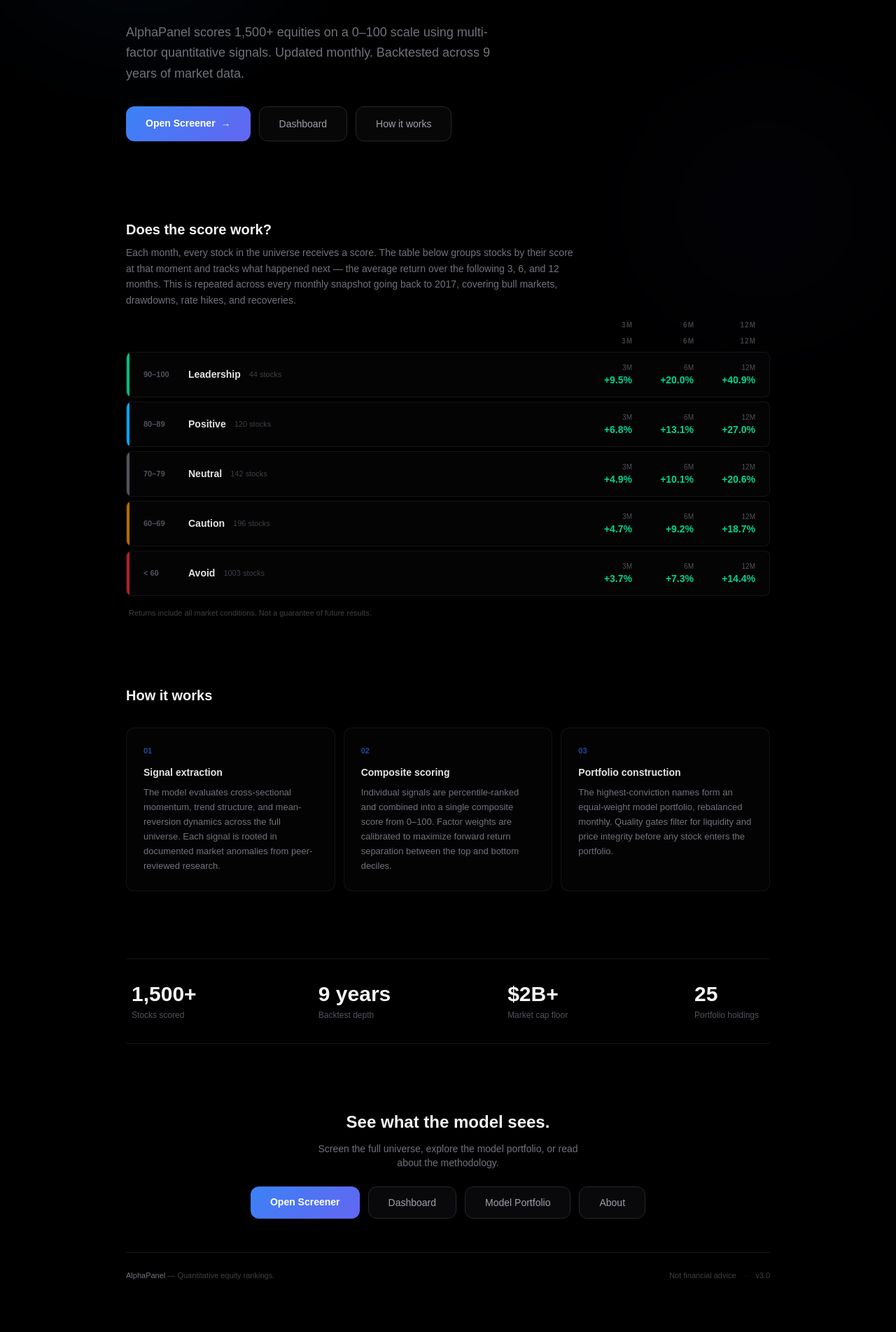
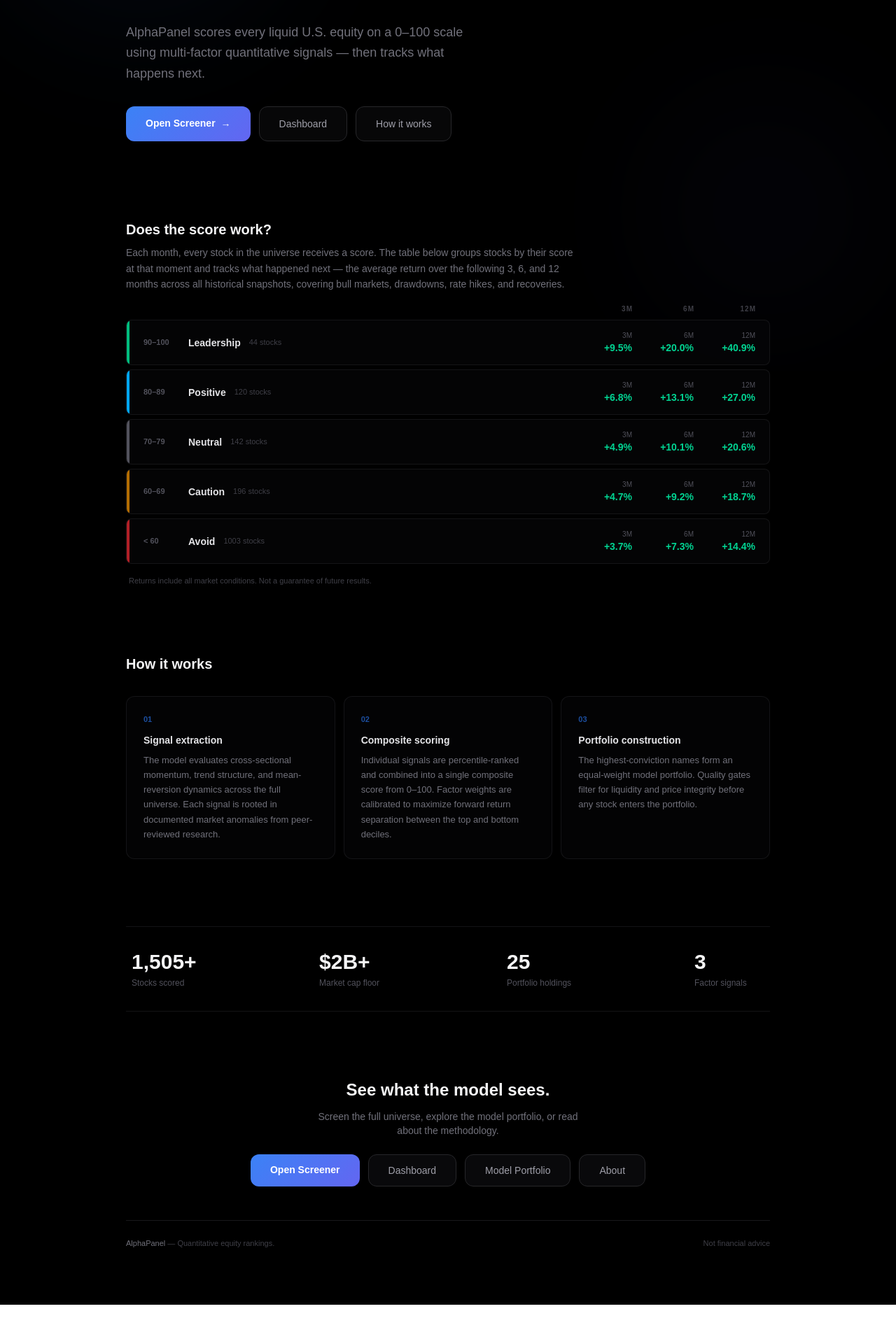
Before and after one commit to mdaly0277/marketintel, a Next.js app: page / in a window 1280 px wide. Shown: the part 270-2174 px from the top of the page at 70% size. After the commit the page ends 2135 px from the top, so only its background shows below. Built offline with nearby package versions, Linux system fonts and the light colour scheme.

Commit message:
homepage final

```diff
--- a/app/page.tsx
+++ b/app/page.tsx
@@ -167,12 +167,10 @@
   const t6 = useMemo(() => indexTierTable(getField(tierBt ?? {}, ["table_6m"], [])), [tierBt]);
   const t12 = useMemo(() => indexTierTable(getField(tierBt ?? {}, ["table_12m"], [])), [tierBt]);
   const counts = useMemo(() => getField(tierBt ?? {}, ["current_counts"], null), [tierBt]);
-  const tierMeta = useMemo(() => {
-    const asof = getField(tierBt ?? {}, ["asof"], null);
-    const nDates = getField(tierBt ?? {}, ["signal_dates_used"], null);
-    if (!asof || !nDates) return null;
-    return { asof, nDates };
-  }, [tierBt]);
+
+  // Pull dynamic stats from the data
+  const totalScored = useMemo(() => getField(tierBt ?? {}, ["total_scored"], null), [tierBt]);
+  const nHoldings = 25; // matches CONFIG
 
   function stats(k: string) {
     return {
@@ -229,8 +227,8 @@
 
           <Reveal delay={200}>
             <p className="mt-6 text-base sm:text-lg leading-relaxed text-zinc-500 max-w-[520px]">
-              AlphaPanel scores 1,500+ equities on a 0–100 scale using
-              multi-factor quantitative signals. Updated monthly. Backtested across 9 years of market data.
+              AlphaPanel scores every liquid U.S. equity on a 0–100 scale using
+              multi-factor quantitative signals — then tracks what happens next.
             </p>
           </Reveal>
 
@@ -270,21 +268,13 @@
               <p className="mt-2 text-sm leading-relaxed text-zinc-500 max-w-[640px]">
                 Each month, every stock in the universe receives a score. The table below groups stocks
                 by their score at that moment and tracks what happened next — the average return
-                over the following 3, 6, and 12 months. This is repeated across every monthly snapshot
-                going back to 2017, covering bull markets, drawdowns, rate hikes, and recoveries.
+                over the following 3, 6, and 12 months across all historical snapshots, covering
+                bull markets, drawdowns, rate hikes, and recoveries.
               </p>
             </div>
           </Reveal>
 
           {/* Column headers (desktop) */}
-          <Reveal>
-            <div className="hidden sm:flex items-center justify-end gap-8 px-5 mb-2">
-              {["3M", "6M", "12M"].map((h) => (
-                <div key={h} className="text-[10px] font-bold uppercase tracking-widest text-zinc-700 w-[56px] text-right">{h}</div>
-              ))}
-            </div>
-          </Reveal>
-
           <Reveal>
             <div className="hidden sm:flex items-center justify-end gap-8 px-5 mb-2">
               {["3M", "6M", "12M"].map((h) => (
@@ -331,7 +321,7 @@
               {
                 step: "03",
                 title: "Portfolio construction",
-                body: "The highest-conviction names form an equal-weight model portfolio, rebalanced monthly. Quality gates filter for liquidity and price integrity before any stock enters the portfolio.",
+                body: "The highest-conviction names form an equal-weight model portfolio. Quality gates filter for liquidity and price integrity before any stock enters the portfolio.",
               },
             ].map((item, i) => (
               <Reveal key={item.step} delay={i * 100}>
@@ -352,10 +342,10 @@
           <section className="pb-20 sm:pb-24">
             <div className="flex flex-wrap justify-between gap-6 sm:gap-0 border-y border-zinc-800/50 py-8 px-2">
               {[
-                { val: 1500, suffix: "+", label: "Stocks scored" },
-                { val: 9, suffix: " years", label: "Backtest depth" },
+                { val: totalScored ?? 1200, suffix: "+", label: "Stocks scored" },
                 { val: 2, prefix: "$", suffix: "B+", label: "Market cap floor" },
-                { val: 25, suffix: "", label: "Portfolio holdings" },
+                { val: nHoldings, suffix: "", label: "Portfolio holdings" },
+                { val: 3, suffix: "", label: "Factor signals" },
               ].map((s, i) => (
                 <div key={s.label} className="min-w-[100px]">
                   <div className="text-2xl sm:text-3xl font-extrabold tabular-nums text-zinc-100">
@@ -406,8 +396,6 @@
             <span><span className="text-zinc-500">AlphaPanel</span> — Quantitative equity rankings.</span>
             <div className="flex items-center gap-3">
               <span>Not financial advice</span>
-              <span className="text-zinc-800">·</span>
-              <span>v3.0</span>
             </div>
           </div>
         </footer>
```
